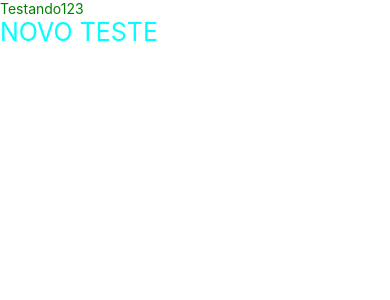
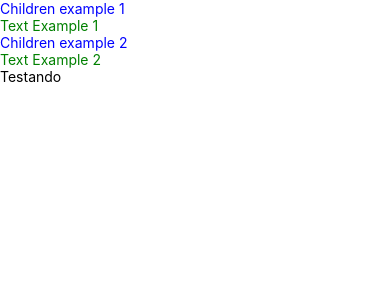
Before and after one commit to RoneryFilho/APP-VENDAS-ONLINE, a React Native app: screen / in a window 390 px wide. Shown: the top 300 px of the page. Built offline with nearby package versions, Linux system fonts and the light colour scheme.

Commit message:
Aprendendo props

```diff
--- a/src/App.tsx
+++ b/src/App.tsx
@@ -1,24 +1,15 @@
 import { SafeAreaView, StyleSheet, Text } from 'react-native';
 import styled from 'styled-components/native';
-
-const TextNew = styled.Text`
-  font-size: 25px;
-  color: cyan;
-`;
+import Example from './Example';
 
 const App = () => {
   return (
     <SafeAreaView>
-      <Text style={styles.container}>Testando123</Text>
-      <TextNew>NOVO TESTE</TextNew>
+      <Example text='Text Example 1'>Children example 1</Example>
+      <Example text='Text Example 2'>Children example 2</Example>
+      <Text>Testando</Text>
     </SafeAreaView>
   );
 };
 
-const styles = StyleSheet.create({
-  container: {
-    color: 'green',
-  }
-})
-
 export default App;
--- /dev/null
+++ b/src/Example.tsx
@@ -0,0 +1,17 @@
+import { Text, View } from "react-native";
+
+interface ExampleProps {
+    text?: string; //o ? determina que não é uma propriedade obrigatória de ser passada
+    children?: string;
+}
+
+const Example = ({children, text}: ExampleProps) => {
+    return (
+        <View>
+            <Text style={{color: 'blue'}}>{children}</Text>
+            <Text style={{color: 'green'}}>{text}</Text>
+        </View>
+    )
+};
+
+export default Example;
```
